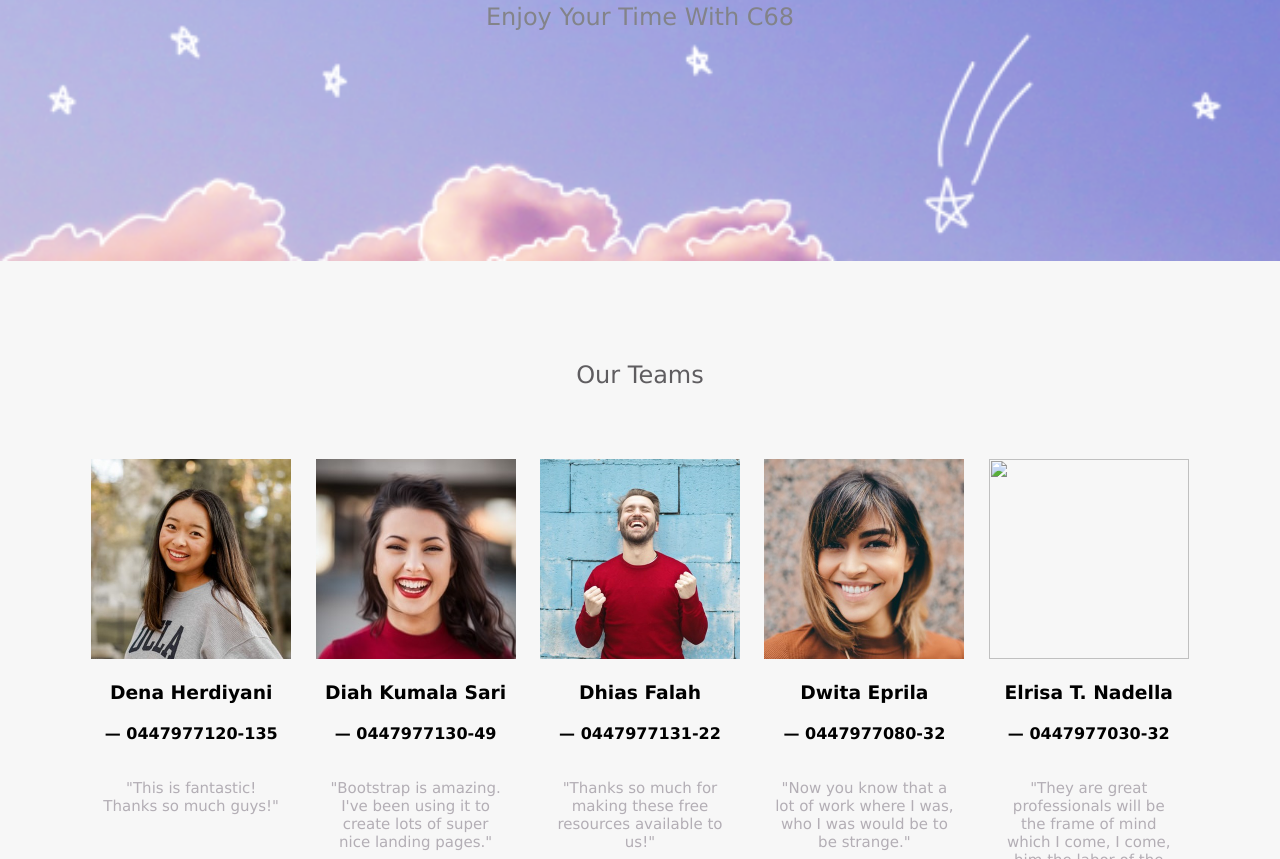
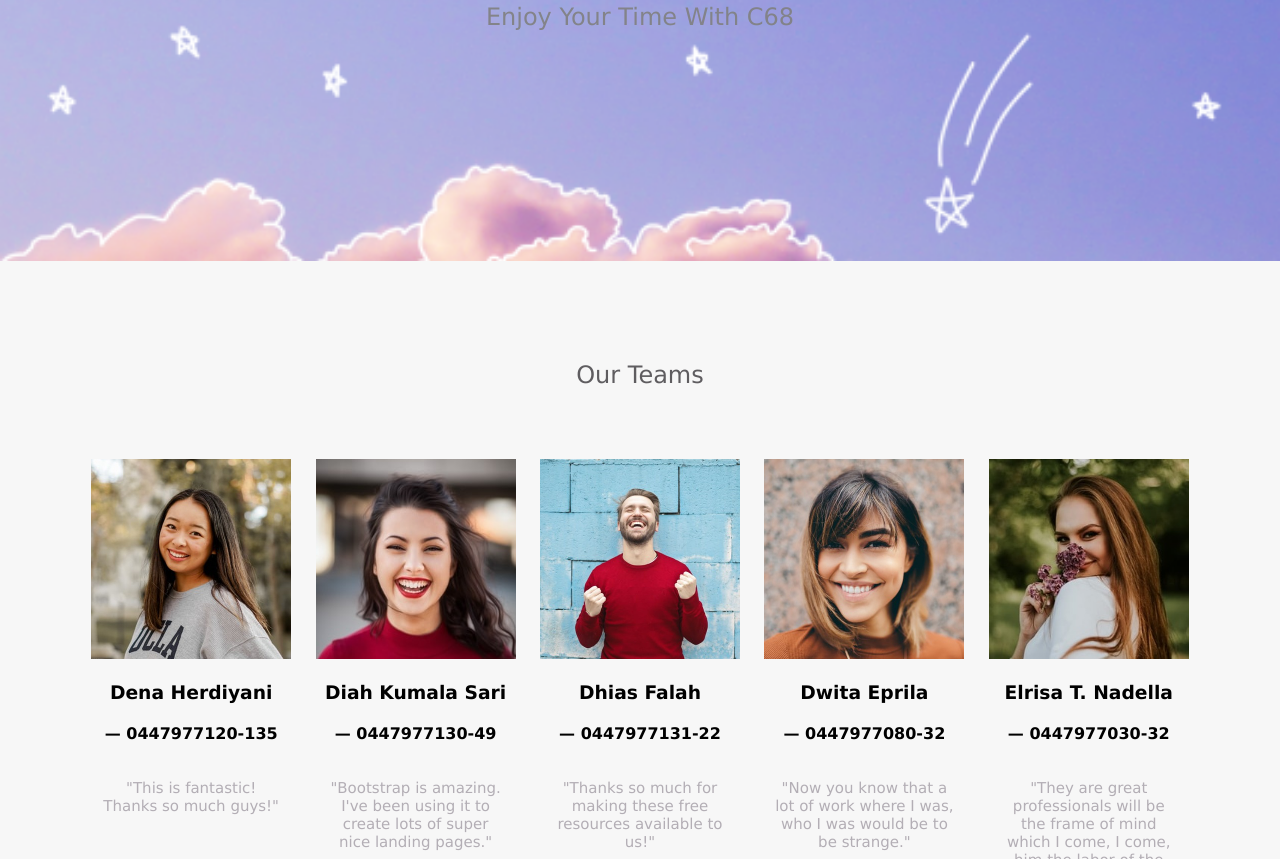
Before and after one commit to dwitadee/web, a plain HTML site: page index.html in a window 1280 px wide. Shown: the part 316-1175 px from the top of the page. Drawn offline with Linux system fonts and the light colour scheme; files whose address does not match are found by name.

Commit message:
Update index.html

```diff
--- a/index.html
+++ b/index.html
@@ -89,7 +89,7 @@
           <div class="members">
             <div class="member">
               <div class="member-icon">
-                <img src="images/photo-1591133886480-5fbfd090186f.jpg">
+                <img src="photo-1591133886480-5fbfd090186f.jpg">
               </div>
               <h3>Elrisa T. Nadella</h3>
               <h4>— 0447977030-32</h4>
```
